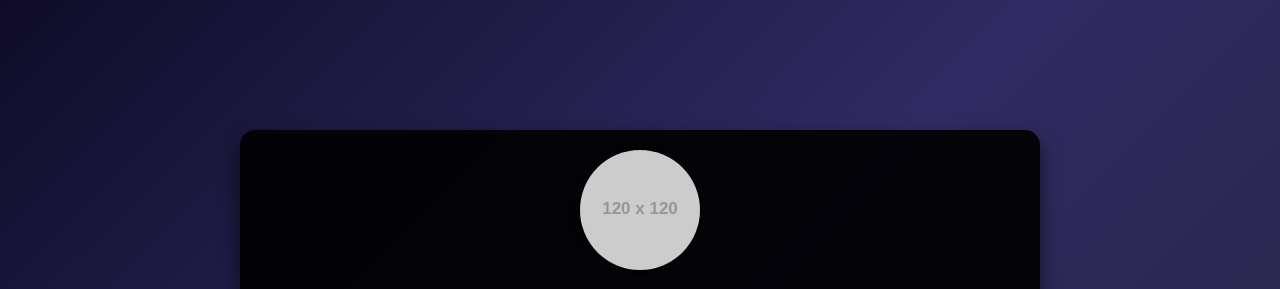
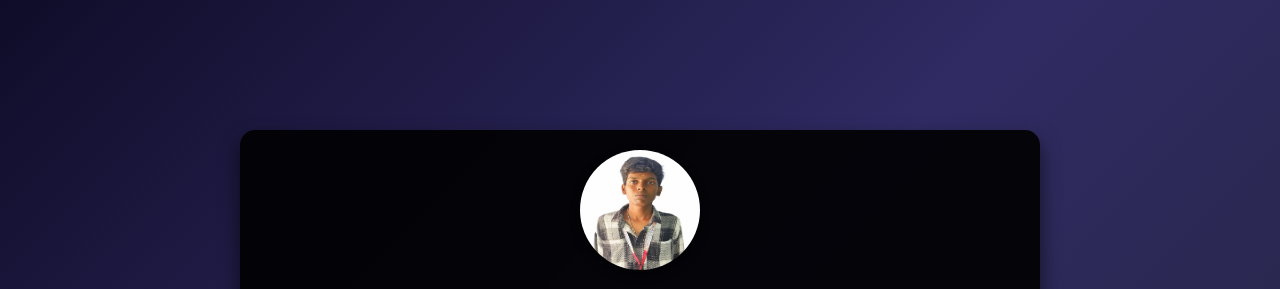
Before and after one commit to venkateshwaran2502/Portfolio-, a plain HTML site: page index.html in a window 1280 px wide. Shown: the top 289 px of the page. Drawn offline with Linux system fonts and the light colour scheme; placeholder pictures from the web are drawn by us.

Commit message:
Update index.html

```diff
--- a/index.html
+++ b/index.html
@@ -135,7 +135,7 @@
 <body>
     <div class="container">
         <!-- Profile Photo -->
-        <img src="https://via.placeholder.com/120" alt="Profile Photo">
+        <img src="IMG-20250325-WA0035.jpg" alt="Profile Photo">
 
         <!-- Header Section -->
         <header>
```
